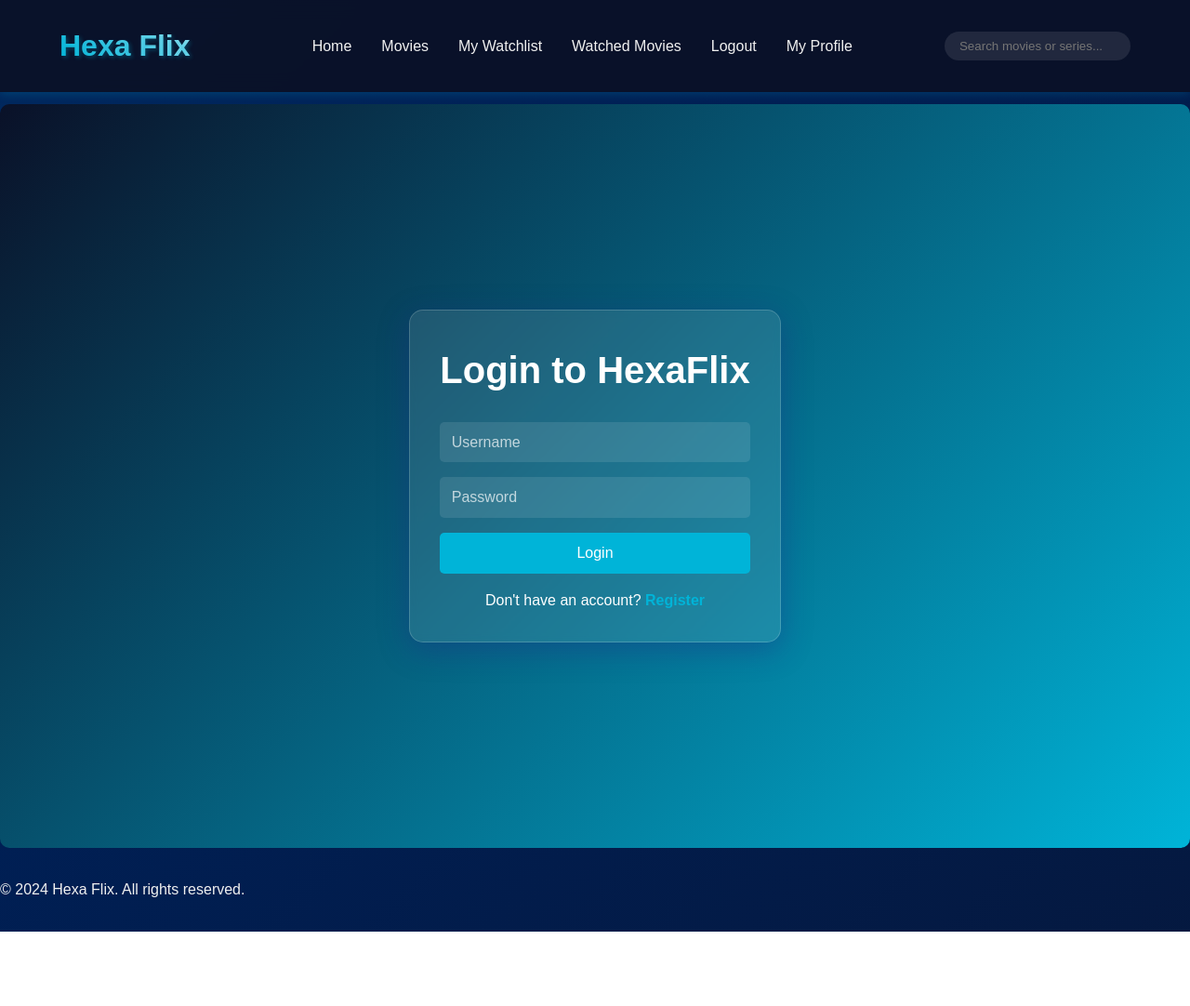
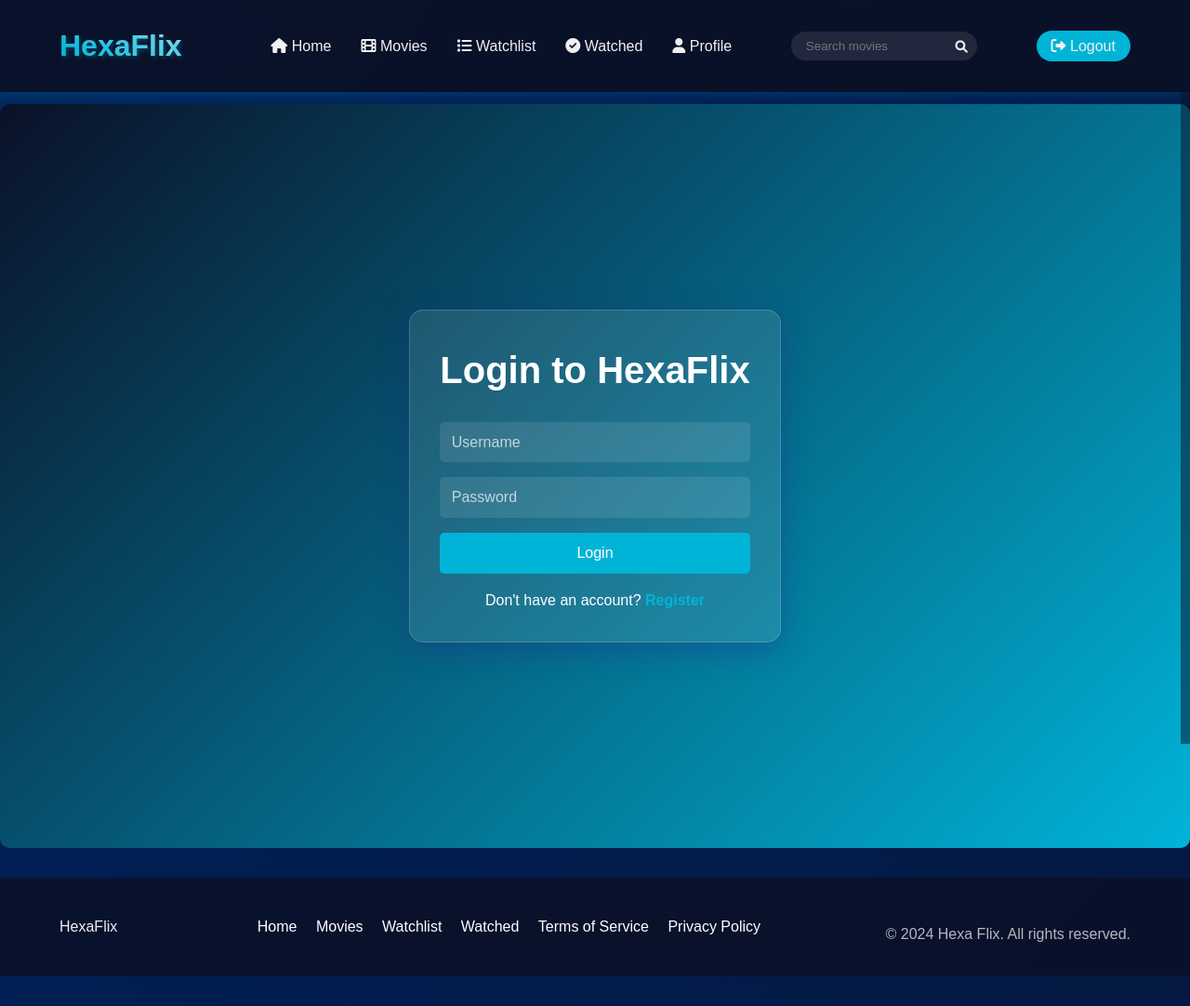
Before and after one commit to HH3X4/movie, a plain HTML site: page index.html in a window 1280 px wide. Shown: the whole page at 93% size. Before the commit the page ends 1002 px from the top, so only its background shows below. Drawn offline with Linux system fonts and the light colour scheme.

Commit message:
Update index.html

```diff
--- a/index.html
+++ b/index.html
@@ -8,29 +8,34 @@
     <meta name="author" content="Hexa Flix">
     <title>Hexa Flix</title>
     <link rel="stylesheet" href="css/styles.min.css">
-    <link rel="stylesheet" href="https://cdnjs.cloudflare.com/ajax/libs/font-awesome/6.0.0-beta3/css/all.min.css" integrity="sha384-k6RqeWeci5ZR/Lv4MR0sA0FfDOM6phTITWR/QuB5Cjh9MEjw/7BzSFMfRt9ONfi" crossorigin="anonymous">
-    <link href="https://fonts.googleapis.com/css2?family=Roboto:wght@300;400;500;700&display=swap" rel="stylesheet">
+    <link rel="stylesheet" href="https://cdnjs.cloudflare.com/ajax/libs/font-awesome/6.0.0-beta3/css/all.min.css" integrity="sha512-Fo3rlrZj/k7ujTnHg4CGR2D7kSs0v4LLanw2qksYuRlEzO+tcaEPQogQ0KaoGN26/zrn20ImR1DfuLWnOo7aBA==" crossorigin="anonymous" referrerpolicy="no-referrer" />
+    <link href="https://fonts.googleapis.com/css2?family=Poppins:wght@300;400;500;700&display=swap" rel="stylesheet">
 </head>
 <body>
     <header>
         <div class="nav-container">
             <div class="logo">
-                <a href="#" onclick="loadHomePage()">Hexa Flix</a>
+                <a href="#" onclick="loadHomePage()">
+                    <span class="hexa">Hexa</span><span class="flix">Flix</span>
+                </a>
             </div>
             <nav>
                 <ul class="nav-links">
-                    <li><a href="#" onclick="loadHomePage()">Home</a></li>
-                    <li><a href="#" onclick="loadMoviesPage()">Movies</a></li>
-                    <li><a href="#" onclick="loadWatchlist()">My Watchlist</a></li>
-                    <li><a href="#" onclick="loadWatchedMovies()">Watched Movies</a></li>
-                    <li><a href="#" onclick="logout()">Logout</a></li>
-                    <li><a href="#" onclick="loadUserProfile()">My Profile</a></li>
+                    <li><a href="#" onclick="loadHomePage()"><i class="fas fa-home"></i> Home</a></li>
+                    <li><a href="#" onclick="loadMoviesPage()"><i class="fas fa-film"></i> Movies</a></li>
+                    <li><a href="#" onclick="loadWatchlist()"><i class="fas fa-list"></i> Watchlist</a></li>
+                    <li><a href="#" onclick="loadWatchedMovies()"><i class="fas fa-check-circle"></i> Watched</a></li>
+                    <li><a href="#" onclick="loadUserProfile()"><i class="fas fa-user"></i> Profile</a></li>
                 </ul>
             </nav>
             <div class="search-container">
-                <form id="search-form">
-                    <input type="text" name="query" placeholder="Search movies or series..." required>
+                <form id="search-form" onsubmit="searchMovies(event)">
+                    <input type="text" id="search-input" placeholder="Search movies">
+                    <button type="submit"><i class="fas fa-search"></i></button>
                 </form>
+            </div>
+            <div class="user-actions">
+                <a href="#" onclick="logout()" class="logout-btn"><i class="fas fa-sign-out-alt"></i> Logout</a>
             </div>
         </div>
     </header>
@@ -40,8 +45,35 @@
     </main>
 
     <footer>
-        <p>&copy; 2024 Hexa Flix. All rights reserved.</p>
+        <div class="footer-content">
+            <div class="footer-logo">
+                <span class="hexa">Hexa</span><span class="flix">Flix</span>
+            </div>
+            <div class="footer-links">
+                <a href="#" onclick="loadHomePage()">Home</a>
+                <a href="#" onclick="loadMoviesPage()">Movies</a>
+                <a href="#" onclick="loadWatchlist()">Watchlist</a>
+                <a href="#" onclick="loadWatchedMovies()">Watched</a>
+                <a href="#" onclick="loadTermsOfService()">Terms of Service</a>
+                <a href="#" onclick="loadPrivacyPolicy()">Privacy Policy</a>
+            </div>
+            <div class="copyright">
+                <p>&copy; 2024 Hexa Flix. All rights reserved.</p>
+            </div>
+        </div>
     </footer>
+
     <script src="js/main.js"></script>
+    <div class="floating-bubbles">
+        <div class="bubble" style="width: 50px; height: 50px; left: 10%; animation-duration: 20s;"></div>
+        <div class="bubble" style="width: 30px; height: 30px; left: 20%; animation-duration: 18s;"></div>
+        <div class="bubble" style="width: 40px; height: 40px; left: 30%; animation-duration: 16s;"></div>
+        <div class="bubble" style="width: 60px; height: 60px; left: 40%; animation-duration: 14s;"></div>
+        <div class="bubble" style="width: 35px; height: 35px; left: 50%; animation-duration: 12s;"></div>
+        <div class="bubble" style="width: 45px; height: 45px; left: 60%; animation-duration: 10s;"></div>
+        <div class="bubble" style="width: 55px; height: 55px; left: 70%; animation-duration: 22s;"></div>
+        <div class="bubble" style="width: 25px; height: 25px; left: 80%; animation-duration: 24s;"></div>
+    </div>
+    <div id="custom-scrollbar"><div id="custom-scrollbar-thumb"></div></div>
 </body>
 </html>
```
